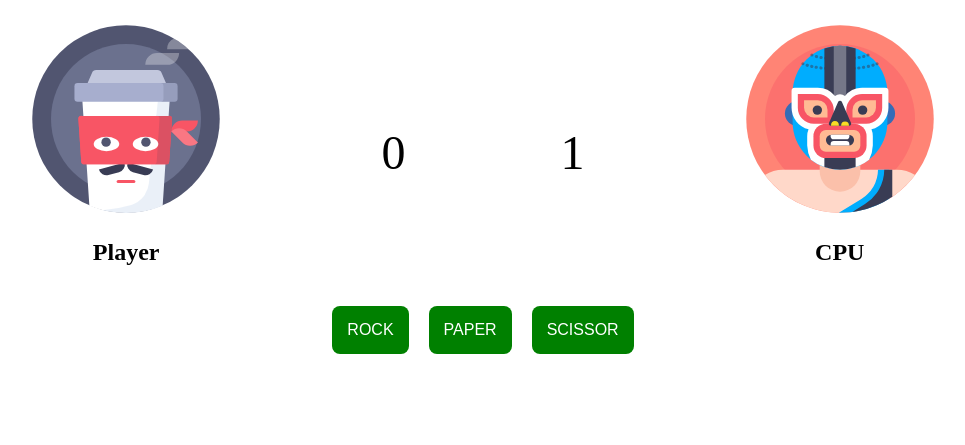
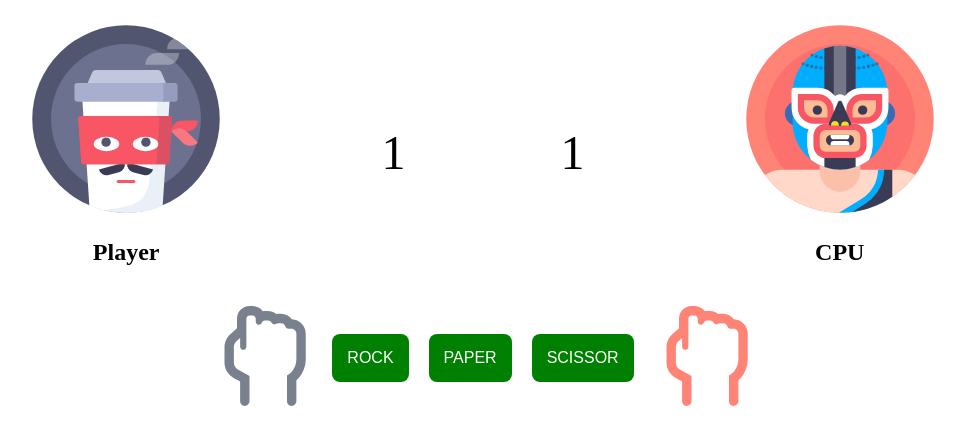
Before and after one commit to DerMoehre/rock-paper-scissors, a plain HTML site: page index.html in a window 1280 px wide. Both pictures are taken after a click on the button "ROCK". Shown: the part 61-506 px from the top of the page, without its empty margins (157-1122 px from the left). Drawn offline with Linux system fonts and the light colour scheme.

Commit message:
added signs to game

```diff
--- a/index.html
+++ b/index.html
@@ -27,15 +27,11 @@
         </div>
     </div>
     <div class="buttons">
-        <div class="sign-player">
-            <!-- <img src="images/paper_icon.svg"> -->
-        </div>
+        <div class="sign-player"></div>
         <button class="rock">ROCK</button>
         <button class="paper">PAPER</button>
         <button class="scissors">SCISSOR</button>
-        <div class="sign-cpu">
-            <!-- <img src="images/rock_icon.svg"> -->
-        </div>
+        <div class="sign-cpu"></div>
     </div>
     <div class="result"></div>
 
--- a/rps.js
+++ b/rps.js
@@ -11,7 +11,8 @@ const result = document.querySelector('.result');
 const signPlayer = document.querySelector('.sign-player');
 const signCpu = document.querySelector('.sign-cpu');
 
-const choicesArray = ['images/paper_icons.svg', 'images/rock_icon.svg', 'images/scissors_icon.svg']
+const choicesFiles = ['images/paper_icon.svg', 'images/rock_icon.svg', 'images/scissors_icon.svg'];
+const choices = ["paper", "rock", "scissors"];
 
 btnRock.addEventListener('click', () => {
     playGame("rock",computerChoice())
@@ -26,18 +27,20 @@ btnScissors.addEventListener('click', () => {
 });
 
 let computerChoice = () => {
-    let choices = ["rock", "paper", "scissors"];
-
     // get random element from array
     const randomChoice = Math.floor(Math.random() * choices.length);
 
     return choices[randomChoice];
 }
 
-let showSign = (arrayPosition) => {
-    let chooseSign = choicesArray[arrayPosition];
-    signPlayer.innerHTML = `<img src=${chooseSign}>`;
-    signCpu.innerHTML = `<img src=${chooseSign}>`;
+let showSign = (playerChoice, computerChoice) => {
+    let indexPlayer = choices.indexOf(playerChoice);
+    let indexCpu = choices.indexOf(computerChoice);
+
+    let chooseSignPlayer = choicesFiles[indexPlayer];
+    let chooseSignCpu = choicesFiles[indexCpu];
+    signPlayer.innerHTML = `<img class="img-sign sign-player" src=${chooseSignPlayer}>`;
+    signCpu.innerHTML = `<img class="img-sign sign-cpu" src=${chooseSignCpu}>`;
 }
 
 let playGame = (playerChoice, computerChoice) => {
@@ -54,6 +57,7 @@ let playGame = (playerChoice, computerChoice) => {
             scoreComputer += 1;
             cpuScore.textContent = scoreComputer;
         }
+        showSign(playerChoice, computerChoice)
         checkWinner();
     }
 
--- a/style.css
+++ b/style.css
@@ -25,9 +25,17 @@
     gap: 20px;
 }
 
-.sign-player, .sign-cpu {
-/*     height: 100px;
-    width: 100px; */
+.sign-player {
+    filter: invert(43%) sepia(16%) saturate(573%) hue-rotate(192deg) brightness(99%) contrast(94%);
+}
+
+.sign-cpu {
+    filter: invert(50%) sepia(33%) saturate(788%) hue-rotate(317deg) brightness(118%) contrast(102%);
+}
+
+.img-sign {
+    height: 100px;
+    width: 100px;
 }
 
 .player, .cpu {
@@ -40,8 +48,12 @@
     font-size: 48px;
 }
 
-.rock, .paper, .scissors {
+button {
     background-color: green;
+    display: flex;
+    justify-content: center;
+    align-items: center;
+    align-self: center;
     border: none;
     color: white;
     padding: 15px;
@@ -51,7 +63,7 @@
     cursor: pointer;
 }
 
-.rock:hover, .paper:hover, .scissors:hover {
+button:hover {
     color: black;
     background-color: rgb(119, 112, 112);
 }
```
